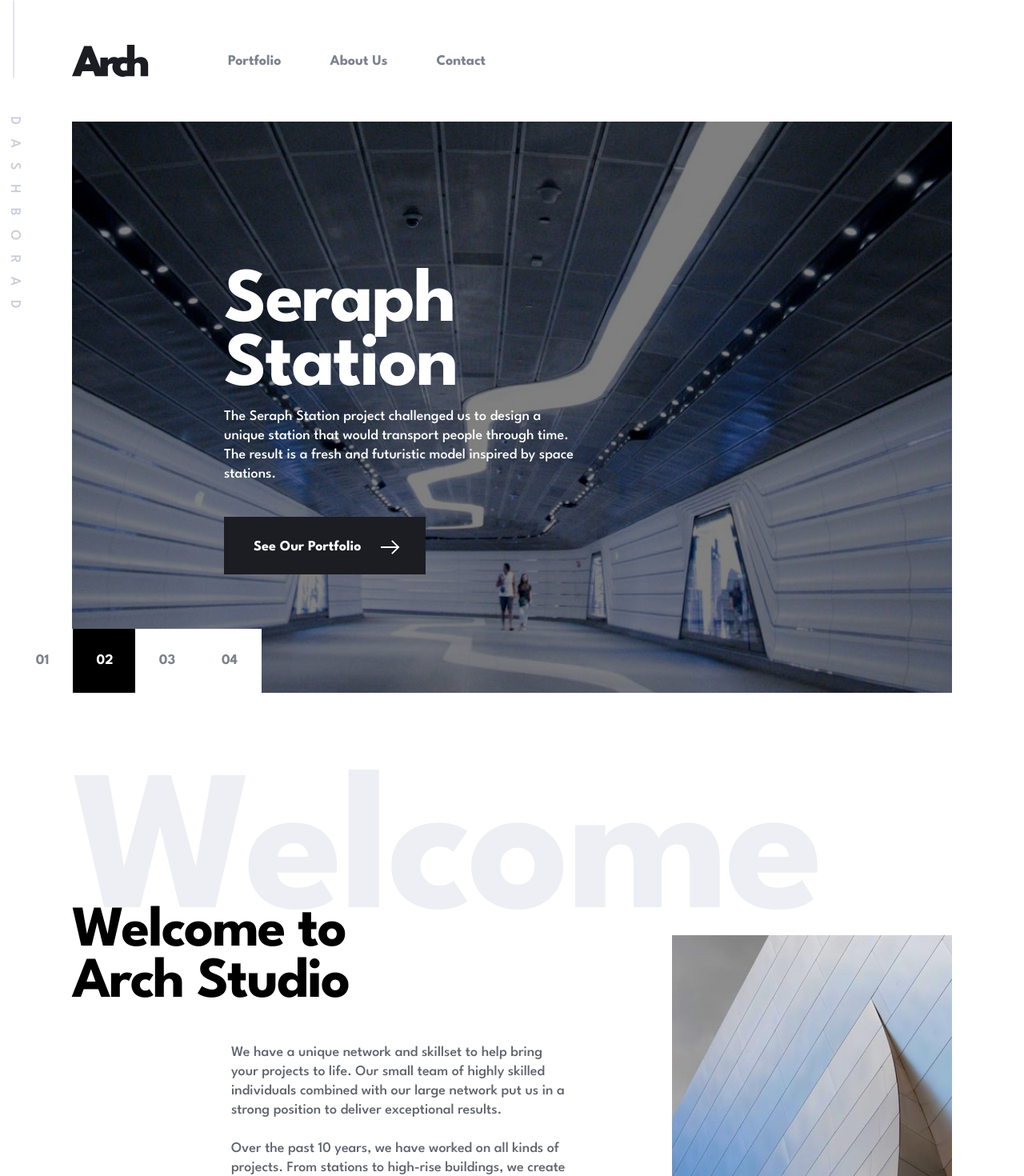
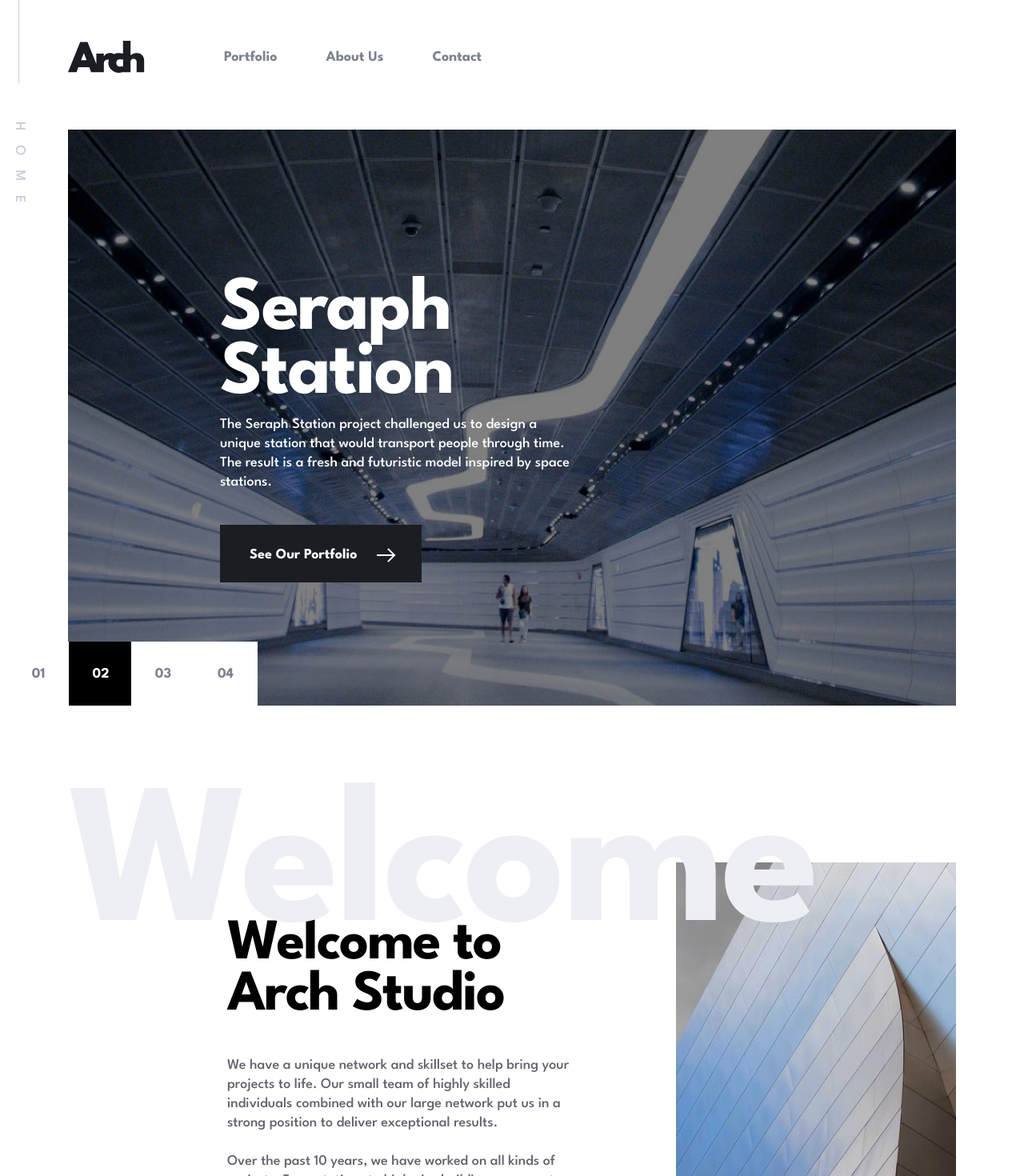
Before and after one commit to Alexandre-st/Arch-studio-multipage-website, a React (Create React App) app: page / in a window 1280 px wide. Shown: the top 1470 px of the page at 80% size. Built offline with nearby package versions, Linux system fonts and the light colour scheme.

Commit message:
Add a big update to the css

```diff
--- a/src/components/Location.js
+++ b/src/components/Location.js
@@ -2,13 +2,17 @@ import { useLocation } from 'react-router-dom';
 
 const Location = () => {
   const location = useLocation();
-  // console.log(location.pathname);
+  console.log(location.pathname);
 
   return (
     <div className='header-location'>
       <div className='header-location-border'></div>
       <p className='header-location-text'>
-        {location.pathname === "/" ? 'dashborad' : location.pathname.slice(1)}
+        {
+          location.pathname === '/' ? 'home'
+          : location.pathname !== '/portfolio' ? location.pathname.slice(1) + ' us'
+          : location.pathname.slice(1)
+        }
       </p>
     </div>
   );
--- a/src/layouts/Header.js
+++ b/src/layouts/Header.js
@@ -18,7 +18,6 @@ const Header = () => {
         <Link to='/'>
           <img className="header-container-logo" src={ArcLogo} alt="Arc" />
         </Link>
-
 
         <nav className="header-nav">
           <ul className="header-nav-list">
--- a/src/pages/Contact.js
+++ b/src/pages/Contact.js
@@ -40,7 +40,7 @@ const Contact = () => {
       {/* Details section */}
       <section className="details">
         <div className="details-container container">
-        <div>
+        <div className="details-title">
           <div className="lil-border details-border" />
           <h2 className="mid-title">Contact<br />Details</h2>
         </div>
--- a/src/styles/base/_base.scss
+++ b/src/styles/base/_base.scss
@@ -1,16 +1,19 @@
-@use '../variables/mixins' as *;
+@use "../variables/mixins" as *;
 
 :root {
-  font-family: 'League Spartan', sans-serif;
+  font-family: "League Spartan", sans-serif;
   font-size: 10px;
 }
 
-h1, h2, h3, h4 {
+h1,
+h2,
+h3,
+h4 {
   font-weight: 700;
 }
 
 .container {
-  max-width: 110rem;
+  max-width: 111rem;
   padding: 0 3.2rem;
   margin: auto;
 
@@ -24,17 +27,17 @@ h1, h2, h3, h4 {
 }
 
 .container-img {
-  max-width: 110rem;
+  max-width: 111rem;
   margin: auto;
 }
 
 .button {
-  background-color: #1B1D23;
+  background-color: #1b1d23;
   height: 7.2rem;
   display: flex;
   align-items: center;
   gap: 2.4rem;
-  color: #FFFFFF;
+  color: #ffffff;
   font-size: 1.8rem;
   font-weight: 700;
   line-height: 2.5rem;
@@ -49,7 +52,7 @@ h1, h2, h3, h4 {
 
 // Little border for the style
 .lil-border {
-  border: 1px solid #C8CCD8;
+  border: 1px solid #c8ccd8;
   width: 6.5rem;
 }
 
@@ -59,19 +62,20 @@ h1, h2, h3, h4 {
 
   @include mq(tablet) {
     display: block;
-    font-size: 15rem;
+    font-size: 12rem;
     line-height: 20rem;
     font-weight: 700;
     letter-spacing: -3px;
-    color: #EEEFF4;
+    color: #eeeff4;
   }
 
   @include mq(laptop) {
     font-size: 25rem;
     line-height: 20rem;
     letter-spacing: -5px;
+    position: relative;
+    z-index: 2;
   }
-
 }
 
 // Styles for the different images for the home page and the portfolio
@@ -82,7 +86,7 @@ h1, h2, h3, h4 {
     @include background-image;
 
     img {
-      background: #E1E1E1;
+      background: #e1e1e1;
     }
   }
 
@@ -90,7 +94,7 @@ h1, h2, h3, h4 {
     position: absolute;
     top: 41.83%;
     margin-left: 2.4rem;
-    color: #FFFFFF;
+    color: #ffffff;
 
     @include mq(tablet) {
       margin-left: 4rem;
@@ -126,7 +130,7 @@ h1, h2, h3, h4 {
       font-size: 25rem;
       line-height: 20rem;
       letter-spacing: -5px;
-      color: #FFFFFF;
+      color: #ffffff;
       opacity: 0.5;
     }
 
--- a/src/styles/components/_contactForm.scss
+++ b/src/styles/components/_contactForm.scss
@@ -1,36 +1,63 @@
-@use '../variables/mixins' as *;
+@use "../variables/mixins" as *;
 
 .form {
   margin-top: 7.3rem;
 
+  @include mq(tablet) {
+    margin-top: 19.9rem;
+  }
+
   @include mq(laptop) {
     display: flex;
+    gap: 6rem;
+    justify-content: space-between;
+  }
+
+  @include mq(desktop) {
     gap: 3rem;
-    justify-content: space-between;
+  }
 
-    h3 {
+  &-container {
+    @include mq(laptop) {
+      flex: 1;
+    }
+  }
+
+  h3 {
+    width: 16.2rem;
+
+    @include mq(tablet) {
+      width: 48rem;
+    }
+
+    @include mq(laptop) {
       width: 35rem;
     }
   }
-
   &-content {
     margin-top: 4.2rem;
 
     @include mq(laptop) {
       margin-top: 0;
+      width: 62.5rem;
+    }
+
+    @include mq(desktop) {
       width: 73rem;
     }
 
     // Same style for the input and textarea elements
-    &-input, &-aera {
-      border-bottom: 1px solid #1B1D23;
+    &-input,
+    &-aera {
+      border-bottom: 1px solid #1b1d23;
       position: relative;
 
       label {
         visibility: hidden;
       }
 
-      input, textarea {
+      input,
+      textarea {
         width: 100%;
         padding-left: 3.449rem;
         font-size: 1.6rem;
@@ -43,7 +70,7 @@
 
         &::placeholder {
           font-weight: 700;
-          color: #C8CCD8;
+          color: #c8ccd8;
         }
       }
     }
@@ -67,7 +94,7 @@
       position: absolute;
       right: 0;
       bottom: 1.5rem;
-      color: #DF5656;
+      color: #df5656;
       font-weight: 700;
       font-size: 1.2rem;
       line-height: 1.7rem;
@@ -75,7 +102,7 @@
       letter-spacing: -0.28125px;
 
       @include mq(laptop) {
-        font-size: 1.8rem
+        font-size: 1.8rem;
       }
     }
   }
--- a/src/styles/components/_location.scss
+++ b/src/styles/components/_location.scss
@@ -5,13 +5,13 @@
   @include mq(tablet) {
     display: block;
     position: absolute;
-    top: 13.4rem;
-    left: -15.8rem;
+    top: 15.7rem;
+    left: -17rem;
     display: flex;
     align-items: center;
     gap: 4.8rem;
     rotate: (90deg);
-    width: 40.3rem;
+    width: 44rem;
 
     &-border {
       border-bottom: 1px solid #c8ccd8;
@@ -29,6 +29,6 @@
   }
 
   @include mq(desktop) {
-    left: -21.8rem;
+    left: -23rem;
   }
 }
--- a/src/styles/components/_map.scss
+++ b/src/styles/components/_map.scss
@@ -1,5 +1,5 @@
 // Style for the map part.
-@use '../variables/mixins' as *;
+@use "../variables/mixins" as *;
 
 // To give the map a size by default
 .leaflet-container {
@@ -27,18 +27,15 @@
 
 // Need to fix the margin on tablet and desktop design
 .location {
-
   @include mq(tablet) {
     padding: 0 9.8rem 0 9.7rem;
   }
 
   @include mq(laptop) {
     padding: 0 0 0 9.7rem;
-    margin-right: 9.8rem;
   }
 
   @include mq(desktop) {
     padding: 0;
-    margin: 0;
   }
 }
--- a/src/styles/components/_menu.scss
+++ b/src/styles/components/_menu.scss
@@ -1,7 +1,6 @@
-@use '../variables/mixins' as *;
+@use "../variables/mixins" as *;
 
 .header {
-
   &-menu {
     @include mq(tablet) {
       display: none;
@@ -11,7 +10,7 @@
   .nav {
     position: absolute;
     height: 100vh;
-    top: 9.6rem;
+    top: 7.9rem;
     left: 0;
     right: 0;
     background: rgba(0, 0, 0, 0.5);
@@ -20,7 +19,7 @@
     &-content {
       position: absolute;
       right: 0;
-      background-color: #EEEFF4;
+      background-color: #eeeff4;
       width: 34.3rem;
       height: 23.5rem;
     }
@@ -32,7 +31,7 @@
       gap: 1.7rem;
 
       &-link {
-        color: #1B1D23;
+        color: #1b1d23;
         font-size: 3.2rem;
         line-height: 4rem;
         font-weight: 700;
--- a/src/styles/layouts/_header.scss
+++ b/src/styles/layouts/_header.scss
@@ -2,6 +2,7 @@
 
 .header {
   position: relative;
+  top: -1rem;
 
   @include mq(desktop) {
     max-width: 121.2rem;
@@ -9,13 +10,13 @@
   }
 
   &-container {
-    margin: 3.2rem 0;
+    margin: 3.7rem 0;
     display: flex;
     justify-content: space-between;
     align-items: center;
 
     @include mq(tablet) {
-      margin: 5.6rem auto;
+      margin: 6.1rem auto;
       justify-content: flex-start;
     }
 
--- a/src/styles/pages/_about.scss
+++ b/src/styles/pages/_about.scss
@@ -140,7 +140,7 @@
     margin-bottom: 6.8rem;
 
     @include mq(tablet) {
-      margin-bottom: 3.9rem;
+      margin-bottom: 4.9rem;
     }
 
     @include mq(laptop) {
@@ -163,6 +163,10 @@
     }
     p {
       margin-top: 2.2rem;
+
+      @include mq(tablet) {
+        margin-top: 6.2rem;
+      }
 
       @include mq(laptop) {
         margin-top: 5.1rem;
--- a/src/styles/pages/_contact.scss
+++ b/src/styles/pages/_contact.scss
@@ -1,8 +1,7 @@
-@use '../variables/mixins' as *;
+@use "../variables/mixins" as *;
 
 // Hero part
 .contact-hero {
-
   &-word {
     position: relative;
     top: -9rem;
@@ -37,7 +36,7 @@
     }
 
     .rectangle {
-      background-color: #FFFFFF;
+      background-color: #ffffff;
       position: relative;
       top: -4rem;
       width: 91.46%;
@@ -54,7 +53,7 @@
       z-index: 2;
 
       @include mq(tablet) {
-        background-color: #FFFFFF;
+        background-color: #ffffff;
         position: absolute;
         margin: -1px;
         bottom: 0;
@@ -74,7 +73,7 @@
 
       &-background {
         @include mq(tablet) {
-          margin-left:  6rem;
+          margin-left: 6rem;
         }
 
         @include mq(laptop) {
@@ -114,11 +113,11 @@
   }
 
   @include mq(laptop) {
-    margin-top: 27.5rem;
+    margin-top: 27.9rem;
   }
 
   &-border {
-    margin-bottom: 6.9rem;
+    margin-bottom: 6.8rem;
 
     @include mq(tablet) {
       margin-bottom: 4.9rem;
@@ -126,6 +125,12 @@
 
     @include mq(laptop) {
       margin-bottom: 7.3rem;
+    }
+  }
+
+  &-title {
+    @include mq(laptop) {
+      margin-top: -7.9rem;
     }
   }
 
@@ -154,7 +159,6 @@
     }
 
     &-text {
-
       @include mq(tablet) {
         display: flex;
         justify-content: space-between;
@@ -166,7 +170,6 @@
       }
 
       &-infos {
-
         @include mq(laptop) {
           width: 25rem;
         }
@@ -176,8 +179,6 @@
         }
 
         &-title {
-          margin-bottom: 1.4rem;
-
           @include mq(laptop) {
             margin-top: 0;
           }
--- a/src/styles/pages/_home.scss
+++ b/src/styles/pages/_home.scss
@@ -1,4 +1,4 @@
-@use '../variables/mixins' as *;
+@use "../variables/mixins" as *;
 
 // == Welcome section
 .welcome {
@@ -14,17 +14,20 @@
   }
 
   &-content {
-
     h2 {
       @include mq(tablet) {
         margin-top: -4.1rem;
         width: 44.6rem;
       }
+
+      @include mq(desktop) {
+        margin-left: 19.9rem;
+      }
     }
 
     &-text {
       margin-top: 2.2rem;
-      color: #60636D;
+      color: #60636d;
 
       @include mq(tablet) {
         margin-top: 4.3rem;
@@ -36,7 +39,13 @@
       }
 
       @include mq(desktop) {
+        position: relative;
         margin-left: 19.9rem;
+        margin-bottom: -8rem;
+
+        p {
+          height: 31.2rem;
+        }
       }
 
       &-img {
@@ -44,7 +53,12 @@
 
         @include mq(laptop) {
           display: block;
-          margin-top: -13.5rem;
+          margin-top: -16.5rem;
+        }
+
+        @include mq(desktop) {
+          position: relative;
+          bottom: 7.7rem;
         }
       }
     }
@@ -98,8 +112,9 @@
       @include mq(laptop) {
         transform: translate(0, -64.53%);
       }
+
       h3 {
-        color: #FFFFFF;
+        color: #ffffff;
       }
 
       &-button {
@@ -120,27 +135,32 @@
   margin-top: 7.3rem;
 
   @include mq(tablet) {
-    margin-top: 10rem;
+    margin-top: 20rem;
   }
 
   &-title {
     display: flex;
     justify-content: space-between;
     align-items: center;
+
+    h4 {
+      margin: 0;
+    }
   }
 
   &-content {
     display: flex;
     flex-direction: column;
     gap: 2.4rem;
+    margin-top: 4.3rem;
 
     @include mq(tablet) {
-      margin-top: -0.5rem;
+      margin-top: 8.5rem;
     }
 
     @include mq(laptop) {
       flex-direction: row;
-      margin-top: -2rem;
+      margin-top: 6.4rem;
       gap: 3rem;
     }
   }
```
